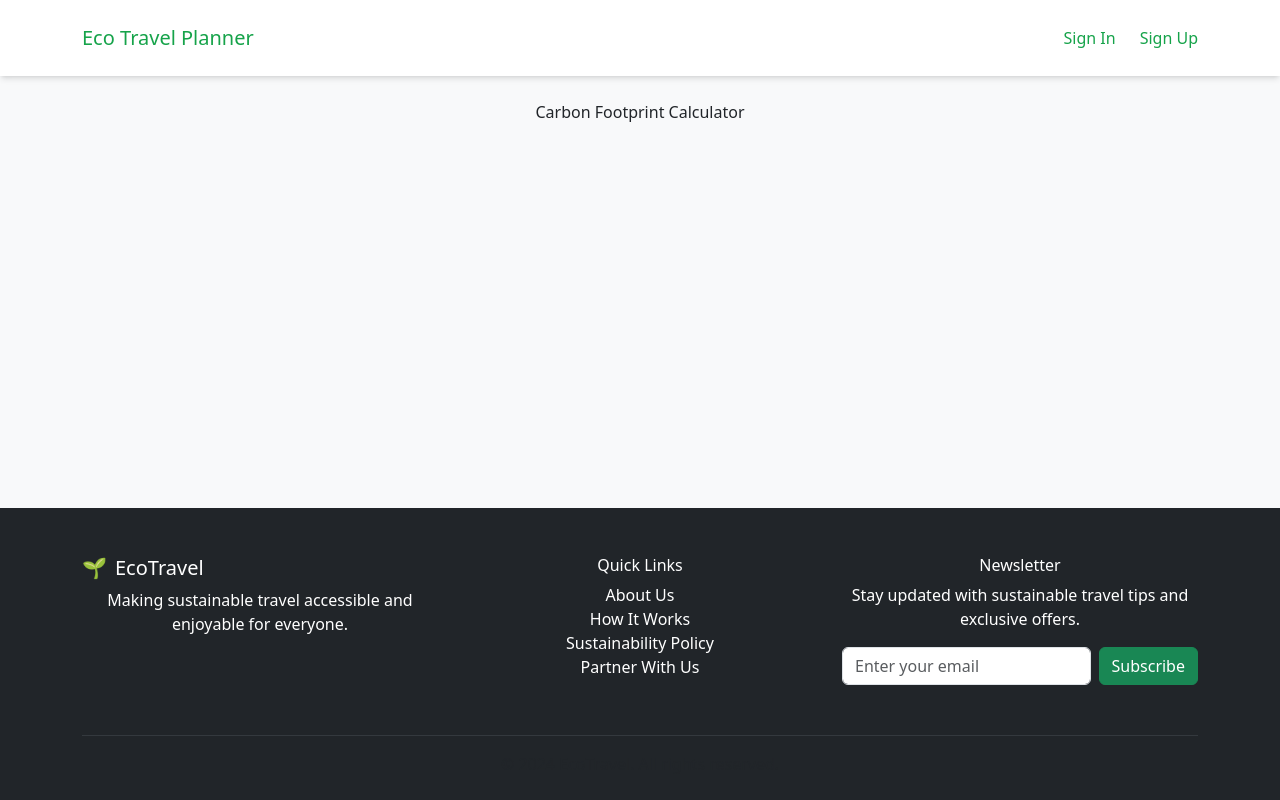
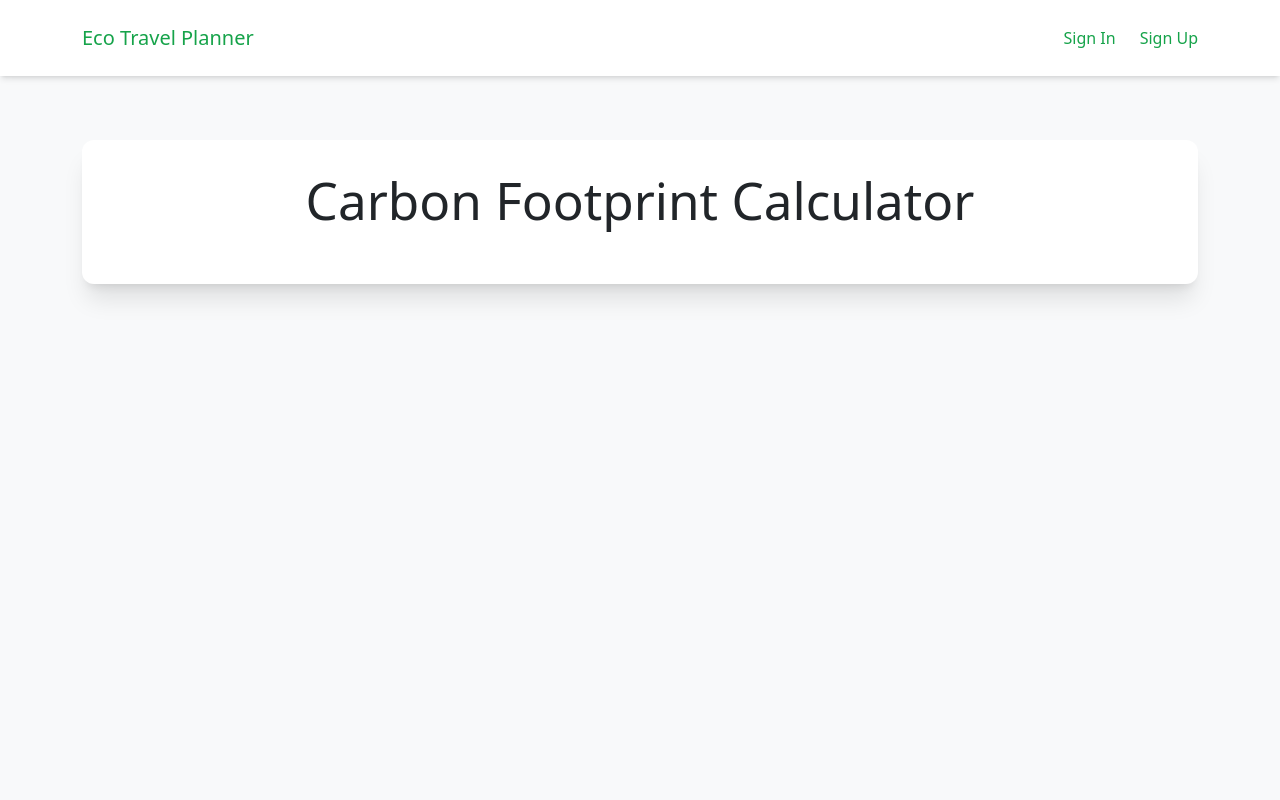
Before and after one commit to haziqhalifi/eco-travel-planner, a React (Vite) app: page /footprint in a window 1280 px wide. Shown: the top 800 px of the page. Built offline with nearby package versions, Linux system fonts and the light colour scheme.

Commit message:
Add container component

```diff
--- a/src/pages/CarbonCalculator.jsx
+++ b/src/pages/CarbonCalculator.jsx
@@ -1,5 +1,14 @@
 function CarbonCalculator() {
-  return <div className="p-4">Carbon Footprint Calculator</div>;
+  return (
+    <div className="bg-light min-vh-100 py-8">
+      <div className="container mx-auto my-8">
+        <div className="bg-white rounded-xl shadow-xl p-6 md:p-8">
+          <h1 className="mb-4 text-center">Carbon Footprint Calculator</h1>
+          {/* Calculator content goes here */}
+        </div>
+      </div>
+    </div>
+  );
 }
 
 export default CarbonCalculator;
```
